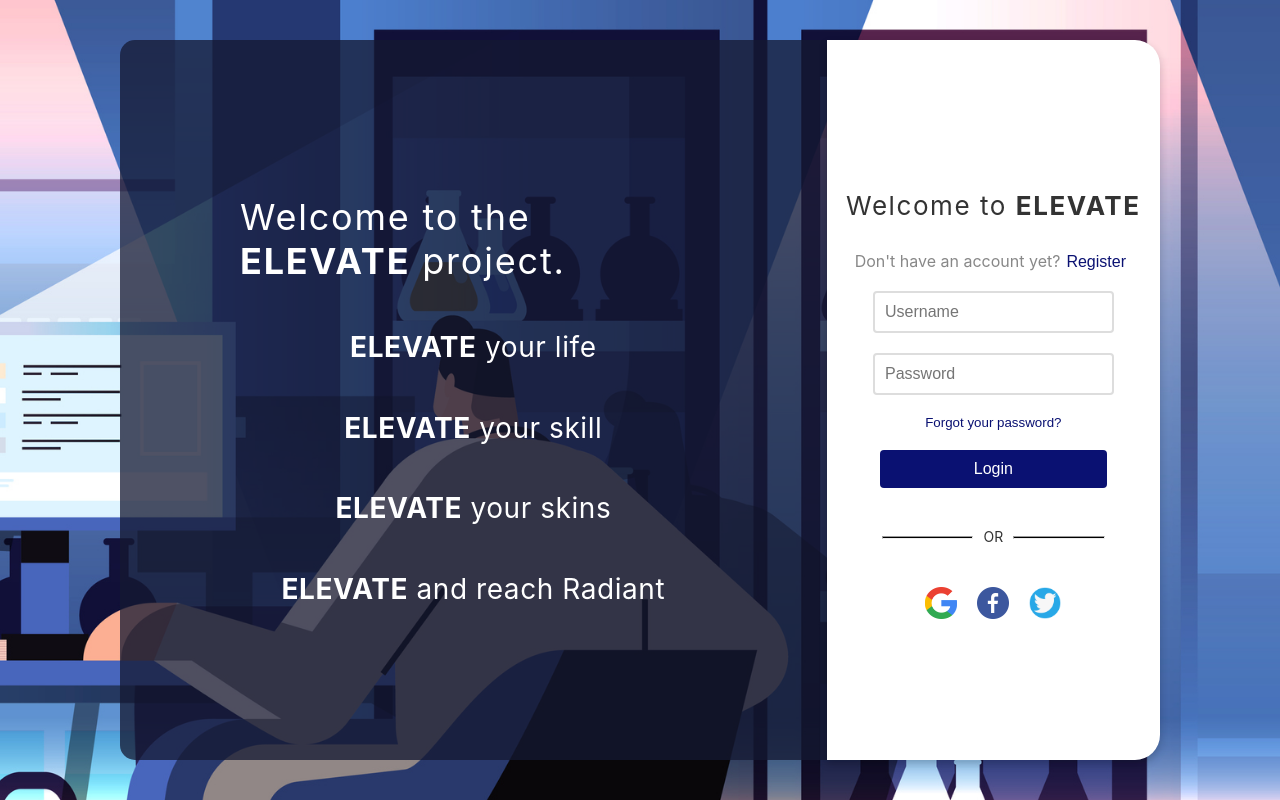
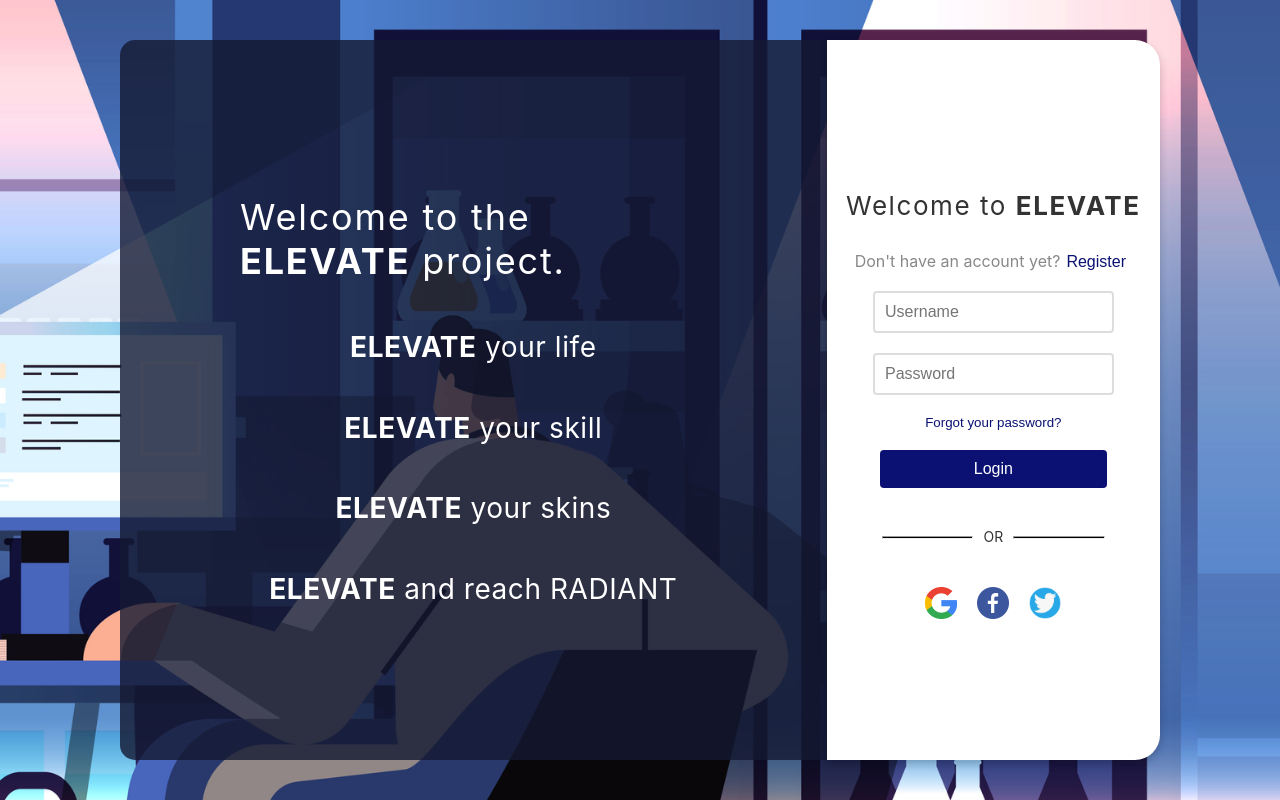
Before and after one commit to JZYNX/Elevate., a React (Create React App) app in the folder crm/: page / in a window 1280 px wide. Built offline with nearby package versions, Linux system fonts and the light colour scheme.

Commit message:
minor change 1

```diff
--- a/crm/src/pages/Login.jsx
+++ b/crm/src/pages/Login.jsx
@@ -30,7 +30,7 @@ const BackgroundImage = styled.img`
 const WelcomeMessage = styled.div`
   flex: 1.4;
   height: 90vh;
-  background-color: rgba(20, 25, 50, 0.75);
+  background-color: rgba(20, 25, 50, 0.8);
   display: flex;
   flex-direction: column;
   justify-content: center;
@@ -207,7 +207,7 @@ function Login() {
         <h2 className='app-title'><strong>ELEVATE</strong> your life </h2>
         <h2 className='app-title'><strong>ELEVATE</strong> your skill </h2>
         <h2 className='app-title'><strong>ELEVATE</strong> your skins </h2>
-        <h2 className='app-title'><strong>ELEVATE</strong> and reach Radiant </h2>
+        <h2 className='app-title'><strong>ELEVATE</strong> and reach RADIANT </h2>
       </WelcomeMessage>
       <LoginForm>
         <h2 className="login-header"> Welcome to <strong>ELEVATE</strong></h2>
```
